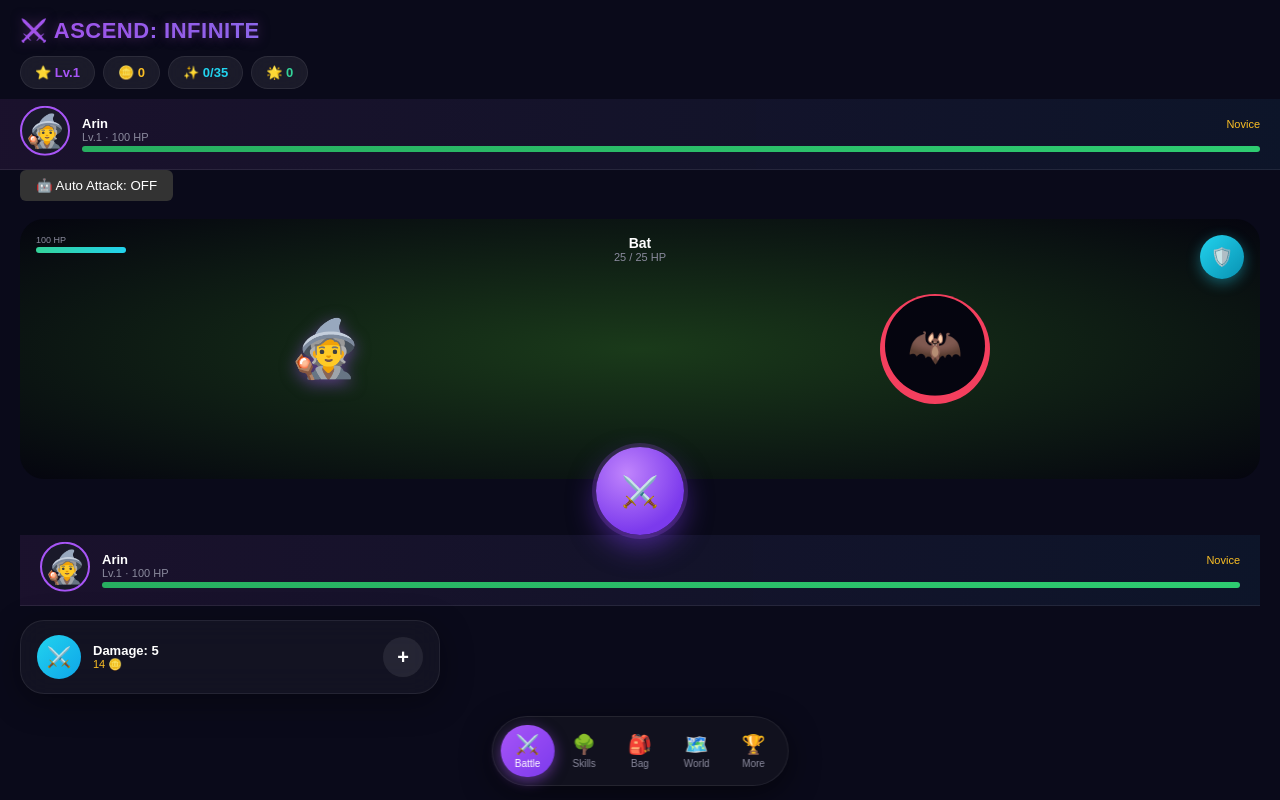
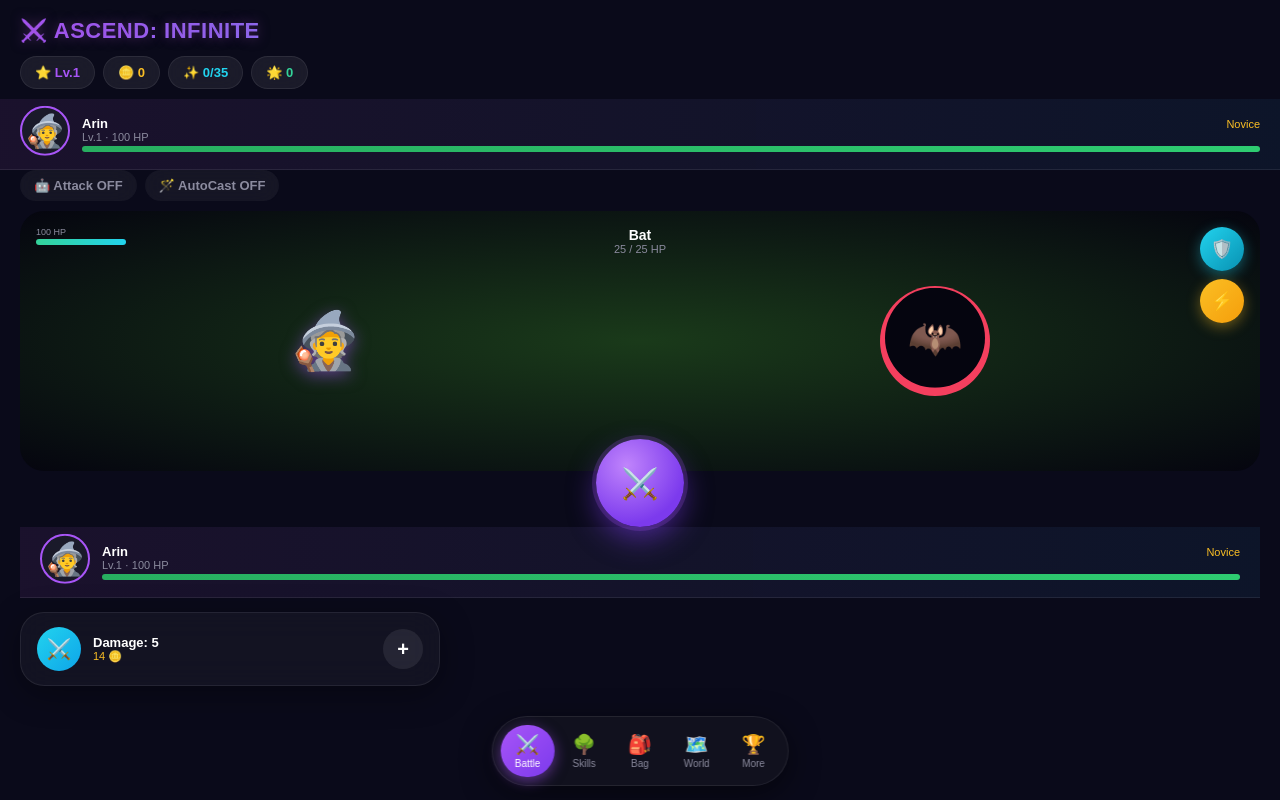
Before and after one commit to baidawi433/ascend-infinite, a React (Vite) app: page / in a window 1280 px wide. Built offline with nearby package versions, Linux system fonts and the light colour scheme.

Commit message:
feat: add Lightning Strike active skill and Auto Cast toggle for skills

```diff
--- a/src/App.jsx
+++ b/src/App.jsx
@@ -152,6 +152,10 @@ function App() {
     setGameState((prev) => ({ ...prev, autoAttackEnabled: !prev.autoAttackEnabled }));
   }
 
+  function toggleAutoCast() {
+    setGameState((prev) => ({ ...prev, autoCastEnabled: !prev.autoCastEnabled }));
+  }
+
   const xpNeeded = getXpToNextLevel(gameState.level);
   const skillDamageBonusPercent = getTotalDamageBonus(gameState.unlockedSkills);
   const totalDamageBonusPercent = skillDamageBonusPercent + totalGlobalBonusPercent;
@@ -190,16 +194,22 @@ function App() {
       <div className="tab-content" key={activeTab} style={{ padding: "0 20px" }}>
         {activeTab === "battle" && (
           <>
-            <button
-              onClick={toggleAutoAttack}
-              style={{
-                marginBottom: "10px", padding: "8px 16px",
-                background: gameState.autoAttackEnabled ? "#27ae60" : "#333",
-                color: "white", border: "none", borderRadius: "6px", cursor: "pointer"
-              }}
-            >
-              🤖 Auto Attack: {gameState.autoAttackEnabled ? "ON" : "OFF"}
-            </button>
+            <div style={{ display: "flex", gap: "8px", marginBottom: "10px" }}>
+              <button
+                onClick={toggleAutoAttack}
+                className="hud-pill"
+                style={{ background: gameState.autoAttackEnabled ? "rgba(52,211,153,0.2)" : "rgba(255,255,255,0.05)", color: gameState.autoAttackEnabled ? "#34d399" : "var(--color-text-muted)", border: "none", cursor: "pointer" }}
+              >
+                🤖 Attack {gameState.autoAttackEnabled ? "ON" : "OFF"}
+              </button>
+              <button
+                onClick={toggleAutoCast}
+                className="hud-pill"
+                style={{ background: gameState.autoCastEnabled ? "rgba(251,191,36,0.2)" : "rgba(255,255,255,0.05)", color: gameState.autoCastEnabled ? "#fbbf24" : "var(--color-text-muted)", border: "none", cursor: "pointer" }}
+              >
+                🪄 AutoCast {gameState.autoCastEnabled ? "ON" : "OFF"}
+              </button>
+            </div>
 
             {!isBossActive && (
               <CombatScreen
@@ -210,6 +220,7 @@ function App() {
                 critChance={gameState.critChance}
                 critMultiplier={gameState.critMultiplier}
                 playerHp={playerHp}
+                autoCastEnabled={gameState.autoCastEnabled}
               />
             )}
 
--- a/src/components/CombatScreen.jsx
+++ b/src/components/CombatScreen.jsx
@@ -4,6 +4,8 @@ import { useCombat } from "../game/useCombat";
 import { useAutoAttack } from "../game/useAutoAttack";
 import FloatingDamageNumber from "./FloatingDamageNumber";
 import { useBarrier } from "../game/useBarrier";
+import { useLightningStrike } from "../game/useLightningStrike";
+import LightningButton from "./LightningButton";
 import BarrierButton from "./BarrierButton";
 import BattleArena from "./BattleArena";
 import PlayerHpBar from "./PlayerHpBar";
@@ -22,7 +24,7 @@ const enemyEmojiMap = {
   infinity_spawn: "♾️", reality_shard: "💎", chaos_entity: "🌀", paradox_wraith: "👻", eternity_construct: "🗿", unmaker: "⚫",
 };
 
-function CombatScreen({ damage, areaId, onReward, autoAttackEnabled, critChance, critMultiplier, playerHp }) {
+function CombatScreen({ damage, areaId, onReward, autoAttackEnabled, critChance, critMultiplier, playerHp, autoCastEnabled }) {
   const [floatingNumbers, setFloatingNumbers] = useState([]);
   const [isCritical, setIsCritical] = useState(false);
   const [isDying, setIsDying] = useState(false);
@@ -32,6 +34,10 @@ function CombatScreen({ damage, areaId, onReward, autoAttackEnabled, critChance,
   const [enemyWarning, setEnemyWarning] = useState(false);
   const enemyAttackTimerRef = useRef(null);
   const barrier = useBarrier();
+    const lightning = useLightningStrike(damage, (strikeDamage) => {
+    handleDamageDealt(strikeDamage, false);
+    attackEnemyWithDamage(strikeDamage);
+  });
 
   const handleDamageDealt = useCallback((dmg, critical) => {
     const numberId = `${Date.now()}-${Math.random().toString(36).slice(2, 6)}`;
@@ -53,11 +59,23 @@ function CombatScreen({ damage, areaId, onReward, autoAttackEnabled, critChance,
     setFloatingNumbers((prev) => prev.filter((n) => n.id !== id));
   }, []);
 
-  const { enemy, attackEnemy } = useCombat(
+  const { enemy, attackEnemy, attackEnemyWithDamage } = useCombat(
     damage, areaId, onReward, critChance, critMultiplier, handleDamageDealt
   );
 
   useAutoAttack(autoAttackEnabled, attackEnemy);
+    useEffect(() => {
+    if (!autoCastEnabled) return;
+    if (barrier.cooldownRemaining <= 0 && !barrier.isActive && playerHp.currentHp < playerHp.maxHp * 0.5) {
+      barrier.activateBarrier();
+    }
+  }, [autoCastEnabled, barrier, playerHp.currentHp, playerHp.maxHp]);
+
+  useEffect(() => {
+    if (!autoCastEnabled || !lightning.isReady) return;
+    const timeout = setTimeout(() => lightning.castLightning(), 500);
+    return () => clearTimeout(timeout);
+  }, [autoCastEnabled, lightning]);
 
   // Musuh menyerang balik otomatis tiap 2.5 detik, selama tidak down
   useEffect(() => {
@@ -112,6 +130,12 @@ function CombatScreen({ damage, areaId, onReward, autoAttackEnabled, critChance,
         onActivate={barrier.activateBarrier}
       />
 
+      <LightningButton
+        cooldownRemaining={lightning.cooldownRemaining}
+        isReady={lightning.isReady}
+        onCast={lightning.castLightning}
+      />
+
       <PlayerHpBar currentHp={playerHp.currentHp} maxHp={playerHp.maxHp} isDown={playerHp.isDown} />
 
       <div style={{ display: "flex", justifyContent: "center", marginTop: "-32px", position: "relative", zIndex: 10 }}>
--- /dev/null
+++ b/src/components/LightningButton.jsx
@@ -0,0 +1,23 @@
+// LightningButton.jsx
+function LightningButton({ cooldownRemaining, isReady, onCast }) {
+  return (
+    <button
+      onClick={onCast}
+      disabled={!isReady}
+      style={{
+        position: "absolute", top: "68px", right: "16px",
+        width: "44px", height: "44px", borderRadius: "50%", border: "none",
+        display: "flex", alignItems: "center", justifyContent: "center", fontSize: "18px",
+        cursor: isReady ? "pointer" : "not-allowed",
+        background: isReady ? "linear-gradient(135deg, #fbbf24, #f59e0b)" : "rgba(255,255,255,0.06)",
+        boxShadow: isReady ? "0 4px 14px rgba(251,191,36,0.4)" : "none",
+        opacity: isReady ? 1 : 0.5,
+        color: "white",
+      }}
+    >
+      {isReady ? "⚡" : Math.ceil(cooldownRemaining / 1000)}
+    </button>
+  );
+}
+
+export default LightningButton;
--- a/src/game/GameState.js
+++ b/src/game/GameState.js
@@ -30,6 +30,7 @@ export const initialGameState = {
   sfxEnabled: true,
   infinityModeUnlocked: false,
   newGamePlusCount: 0,
+  autoCastEnabled: false,
 };
 
 export const ASCENSION_LEVEL_REQUIREMENT = 20;
--- a/src/game/useCombat.js
+++ b/src/game/useCombat.js
@@ -1,6 +1,4 @@
 // useCombat.js
-// Mengatur logika combat, termasuk critical hit dan drop item
-
 import { useState, useEffect } from "react";
 import { getRandomEnemy } from "./enemies";
 import { rollItemDrop } from "./equipment";
@@ -14,26 +12,29 @@ export function useCombat(damage, areaId, onReward, critChance, critMultiplier,
     setEnemy(getRandomEnemy(areaId));
   }, [areaId]);
 
-  function attackEnemy() {
-    const isCritical = Math.random() <= critChance;
-    const finalDamage = isCritical ? Math.floor(damage * critMultiplier) : damage;
-
-    if (onDamageDealt) {
-      onDamageDealt(finalDamage, isCritical);
-    }
-
+  function dealDamageToEnemy(finalDamage) {
     setEnemy((prev) => {
       const newHp = prev.currentHp - finalDamage;
-
       if (newHp <= 0) {
         const droppedItem = Math.random() <= ITEM_DROP_CHANCE ? rollItemDrop() : null;
         onReward(prev.goldReward, prev.xpReward, droppedItem);
         return getRandomEnemy(areaId);
       }
-
       return { ...prev, currentHp: newHp };
     });
   }
 
-  return { enemy, attackEnemy };
+  function attackEnemy() {
+    const isCritical = Math.random() <= critChance;
+    const finalDamage = isCritical ? Math.floor(damage * critMultiplier) : damage;
+    if (onDamageDealt) onDamageDealt(finalDamage, isCritical);
+    dealDamageToEnemy(finalDamage);
+  }
+
+  // Untuk skill aktif seperti Lightning Strike, damage sudah dihitung dari luar
+  function attackEnemyWithDamage(customDamage) {
+    dealDamageToEnemy(customDamage);
+  }
+
+  return { enemy, attackEnemy, attackEnemyWithDamage };
 }
--- /dev/null
+++ b/src/game/useLightningStrike.js
@@ -0,0 +1,41 @@
+// useLightningStrike.js
+// Skill aktif Lightning Strike: damage besar instan, cooldown 8 detik
+
+import { useState, useEffect, useCallback, useRef } from "react";
+
+const LIGHTNING_COOLDOWN_MS = 8000;
+const LIGHTNING_DAMAGE_MULTIPLIER = 5; // 500% dari damage normal, sesuai dokumen asli
+
+export function useLightningStrike(baseDamage, onStrike) {
+  const [cooldownRemaining, setCooldownRemaining] = useState(0);
+  const cooldownIntervalRef = useRef(null);
+
+  const castLightning = useCallback(() => {
+    if (cooldownRemaining > 0) return;
+
+    const strikeDamage = Math.floor(baseDamage * LIGHTNING_DAMAGE_MULTIPLIER);
+    onStrike(strikeDamage);
+
+    setCooldownRemaining(LIGHTNING_COOLDOWN_MS);
+    cooldownIntervalRef.current = setInterval(() => {
+      setCooldownRemaining((prev) => {
+        const next = prev - 200;
+        if (next <= 0) {
+          clearInterval(cooldownIntervalRef.current);
+          return 0;
+        }
+        return next;
+      });
+    }, 200);
+  }, [cooldownRemaining, baseDamage, onStrike]);
+
+  useEffect(() => {
+    return () => clearInterval(cooldownIntervalRef.current);
+  }, []);
+
+  return {
+    cooldownRemaining,
+    isReady: cooldownRemaining <= 0,
+    castLightning,
+  };
+}
```
